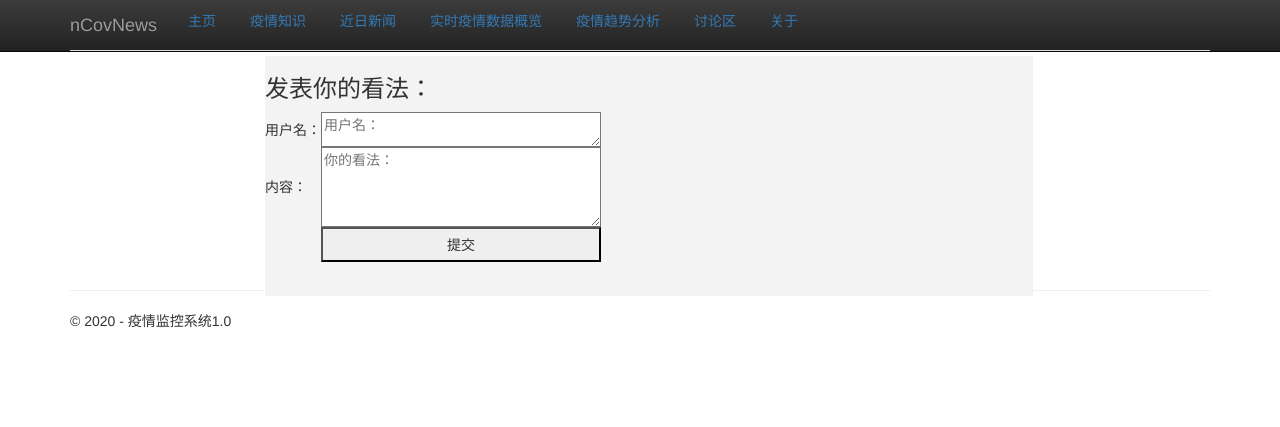
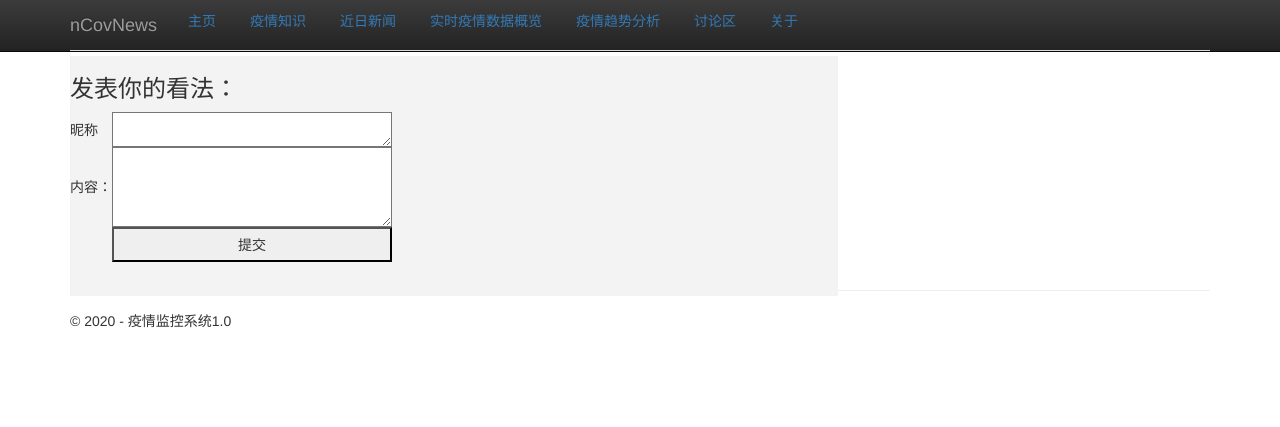
Before and after one commit to XinLin-cs/nCovNews, a Flask app: page /discuss in a window 1280 px wide. Shown: the top 427 px of the page. Run offline with Flask 2, Linux system fonts and the light colour scheme; data that the repository does not hold is empty; some libraries are stand-ins or nearby versions.

Commit message:
sort discuss

```diff
--- a/nCovNews/templates/discuss.html
+++ b/nCovNews/templates/discuss.html
@@ -32,22 +32,19 @@
 </style>
 
 <div class="row">
-    <div class="col-md-2">
-
-    </div>
-    <div class="col-md-10">
+    <div class="col-md-12">
         <div class="s2">
 
             <h3>发表你的看法：</h3>
             <form method="POST" action="{{ url_for('discuss') }}">
                 <table class="stable2 ">
                     <tr>
-                        <td ><h>用户名：</h></td>
-                        <td><textarea rows="1" cols="10" type="text" name="account" placeholder="用户名：" style="width: 600px; height: 35px"></textarea></td>
+                        <td ><h>昵称</h></td>
+                        <td><textarea rows="1" cols="10" type="text" name="name" placeholder="" style="width: 600px; height: 35px"></textarea></td>
                     </tr>
                     <tr>
                         <td><h>内容：</h></td>
-                        <td><textarea rows="3" cols="20" type="text" name="word" placeholder="你的看法： " style="width:600px;height:80px"></textarea></td>
+                        <td><textarea rows="3" cols="20" type="text" name="word" placeholder="" style="width:600px;height:80px"></textarea></td>
                     </tr>
 
                     <tr>
--- a/nCovNews/user_mod.py
+++ b/nCovNews/user_mod.py
@@ -2,8 +2,8 @@ import datetime
 from nCovNews import db
 from nCovNews import datatype
 
-def post_word(word):
+def post_word(name,word):
     session = db.session
-    discuss = datatype.DISCUSS(name='jcdalao',date=datetime.datetime.today(),word=word)
+    discuss = datatype.DISCUSS(name=name,date=datetime.datetime.today(),word=word)
     session.add(discuss)
     session.commit() # 修改数据库
--- a/nCovNews/views.py
+++ b/nCovNews/views.py
@@ -48,9 +48,11 @@ def about():
 def discuss():
     """Renders the about page."""
     if request.method == 'POST':
+        name = request.form.get('name')
         word = request.form.get('word')
-        user_mod.post_word(word)
+        user_mod.post_word(name,word)
     dislist = datatype.DISCUSS.query.all()
+    dislist.sort(key=lambda x:x.date,reverse=True)
     return render_template(
         'discuss.html',
         title='Discuss',
```
Also changed, not shown: nCovNews/data/data.db.
